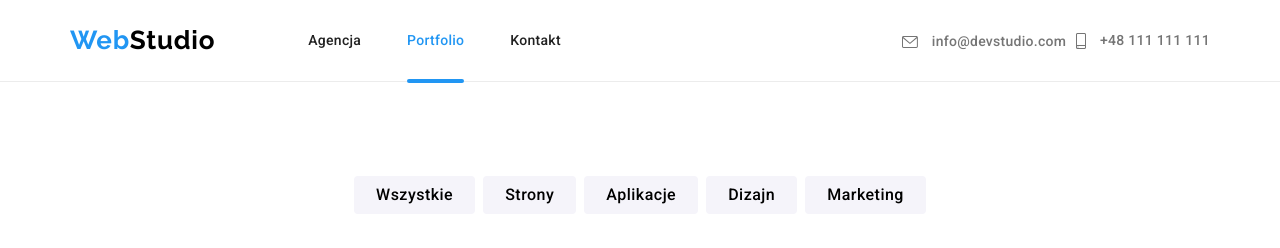
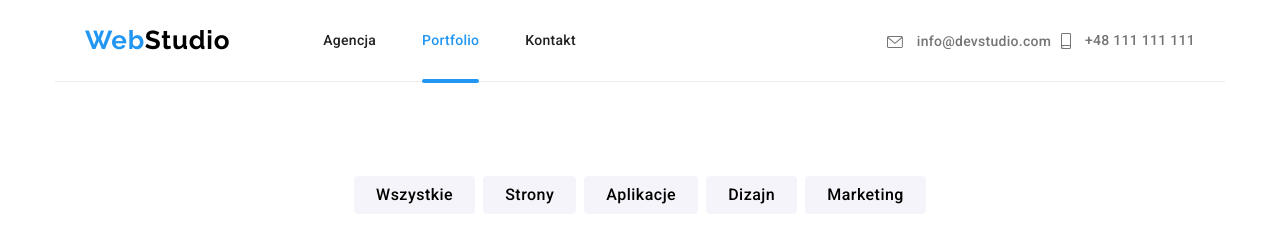
Before and after one commit to KonradSadowski/goit-markup-hw-08, a plain HTML site: page portfolio.html in a window 1280 px wide. Shown: the top 248 px of the page. Drawn offline with nearby package versions, Linux system fonts and the light colour scheme; files that its build step writes are made by us from their sources.

Commit message:
poprawki

```diff
--- a/sass/components/_footer.scss
+++ b/sass/components/_footer.scss
@@ -262,6 +262,9 @@
       display: flex;
       flex-wrap: nowrap;
       padding: 60px 0px;
+      align-items: center;
+      max-width: 1170px;
+      margin: 0 auto;
     }
     &__left {
       display: flex;
--- a/sass/components/_header.scss
+++ b/sass/components/_header.scss
@@ -200,6 +200,9 @@
 @include desktop {
   .header {
     border-bottom: 1px solid #ececec;
+    align-items: center;
+    max-width: 1170px;
+    margin: 0 auto;
     &__wrapper {
       padding: 25px 15px;
       display: flex;
```
Also changed, not shown: index.html (+2 -2 lines).
